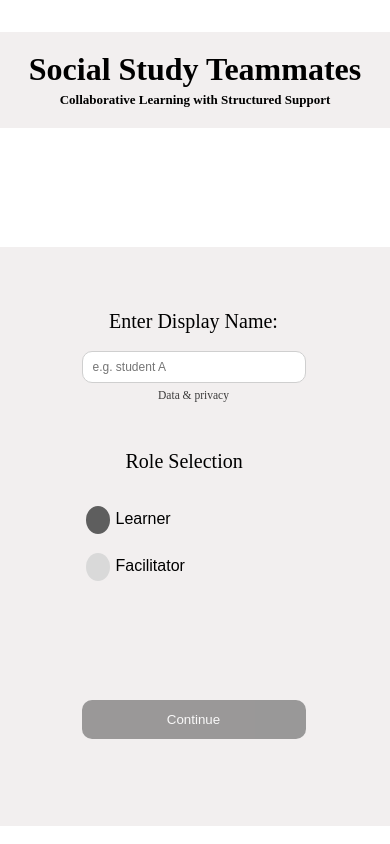
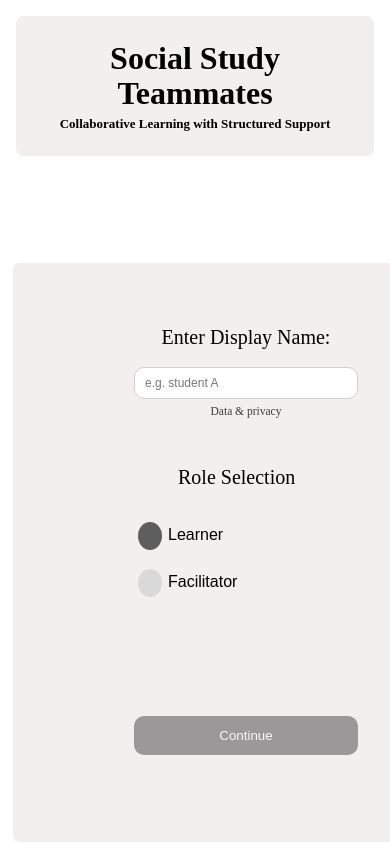
Before and after one commit to DavidCW2004/COMM2020_Project1_TeamProject, a React (Vite) app in the folder frontend/: page / in a window 390 px wide. Built offline with nearby package versions, Linux system fonts and the light colour scheme; no server answers.

Commit message:
made mobile optimisation

```diff
--- a/frontend/src/pages/ActivityWorkspacePage.tsx
+++ b/frontend/src/pages/ActivityWorkspacePage.tsx
@@ -308,13 +308,13 @@ export default function ActivityWorkspacePage() {
                     </div>
                 </div>
 
-                <div className={styles.membersListParent} style={{ display: "flex", flexDirection: "column" }}>
+                <div className={styles.chatCard} >
                     <div className={styles.membersHeading}>Prompt</div>
-                    <div style={{ padding: 12, opacity: 0.9 }}>
+                    <div className={styles.promptText}>
                         {activity?.phase_prompt ?? "Waiting…"}
                     </div>
 
-                    <div style={{ flex: 1, overflowY: "auto", padding: 12 }}>
+                    <div className={styles.messagesScroll}>
                         {loading && <div>Loading…</div>}
                         {error && <div style={{ color: "crimson" }}>{error}</div>}
                         {!loading && messages.length === 0 && <div>No messages yet.</div>}
@@ -419,7 +419,7 @@ export default function ActivityWorkspacePage() {
                         )}
                     </div>
 
-                    <div style={{ display: "flex", gap: 10, padding: 12 }}>
+                    <div className={styles.composerRow}>
                         {activity?.finished ? (
                             <>
                                 <button
--- a/frontend/src/pages/RoomDashboardPage.tsx
+++ b/frontend/src/pages/RoomDashboardPage.tsx
@@ -324,7 +324,7 @@ export default function RoomDashboardPage() {
                                         {room.selected_activity.name}
                                     </div>
 
-                                    <div style={{ display: "flex", gap: 10, marginTop: 12 }}>
+                                    <div style={{ display: "flex", gap: 10, marginTop: 12, justifyContent: "center" }}>
                                         <button
                                             className={styles.primaryButton}
                                             type="button"
--- a/frontend/src/styles/Login.module.css
+++ b/frontend/src/styles/Login.module.css
@@ -1,22 +1,27 @@
 .rectangleParent {
-    width: 463px;
-    height: 1024px;
+    width: 100%;
+    max-width: 463px;
+    min-height: calc(100dvh - 32px);
+    height: calc(100dvh - 32px);
     margin: 0 auto;
     position: relative;
-
+    flex: 1;
     display: flex;
     flex-direction: column;
-    align-items: center;
-    gap: 24px;
+    align-items: stretch;
+    gap: 16px;
+    min-height: 0;
 }
 
 .page {
+    min-height: 100dvh;
     min-height: 100vh;
     display: flex;
     justify-content: center;
-    align-items: center;
+    align-items: flex-start;
+    padding: 16px;
+}
 
-}
 
 .frameChild {
     position: absolute;
@@ -113,8 +118,10 @@
 
 .frameDiv {
     position: relative;
-    width: 466px;
-    height: 96px;
+    width: 100%;
+    max-width: 463px;
+    height: auto;
+    min-height: 140px;
     display: flex;
     flex-direction: column;
     align-items: center;
@@ -122,7 +129,7 @@
     padding: 14px 16px;
     gap: 6px;
     box-sizing: border-box;
-    margin-top: 32px;
+    margin-top: 0;
 }
 
 .rectangleDiv {
@@ -131,8 +138,8 @@
     left: 0px;
     border-radius: 7px;
     background-color: #f2efef;
-    width: 466px;
-    height: 96px;
+    width: 100%;
+    height: 100%;
     flex-shrink: 0;
     z-index: -1;
 }
@@ -248,17 +255,14 @@
 }
 
 .rooms {
-    position: absolute;
-    top: 10px;
-    left: 0px;
-    width: 463px;
-    height: 80px;
-    display: flex;
-    align-items: center;
-    justify-content: center;
-    font-size: 75px;
+    position: static;
+    width: 100%;
+    height: auto;
+    display: block;
+    text-align: center;
+    font-size: clamp(44px, 12vw, 75px);
     line-height: 1;
-    margin: 0;
+    margin: 8px 0 6px;
 }
 
 .buttonParent {
@@ -314,29 +318,31 @@
 }
 
 .membersListParent {
+    flex: 1;
     width: 100%;
-    height: 546px;
-    position: relative;
+    height: auto;
+    min-height: 0;
+    max-height: 55dvh;
+    display: flex;
+    flex-direction: column;
     border-radius: 6px;
     background-color: #f2efef;
-
-    display: flex;
-    flex-direction: column;
     overflow: hidden;
 }
 
 .membersHeading {
     text-align: center;
     font-weight: 600;
-    margin-bottom: 10px;
-    font-size: 35px;
+    margin: 12px 0 8px;
+
+    font-size: clamp(20px, 5vw, 35px);
 }
 
 .memberList {
     display: grid;
     gap: 4px;
     font-size: 20px;
-    margin-left: 20px;
+    margin-left: 0px;
 }
 
 .activityArea {
@@ -355,7 +361,7 @@
 }
 
 .primaryButton {
-    width: 100%;
+    max-width: 100%;
     height: 32px;
     border: none;
     border-radius: 2px;
@@ -409,7 +415,6 @@
     overflow: hidden;
 }
 
-/* Top controls row */
 .catalogueControls {
     display: flex;
     gap: 6px;
@@ -417,6 +422,11 @@
     background-color: #D9D9D9;
     padding: 12px;
     border-radius: 6px;
+    flex-wrap: wrap;
+}
+
+.catalogueControls>* {
+    min-width: 0;
 }
 
 .searchInput {
@@ -426,10 +436,11 @@
     border-radius: 6px;
     border: 1px solid #cfcfcf;
     outline: none;
+    max-width: 100%;
 }
 
 .filterSelect {
-    width: 140px;
+    max-width: 100%;
     height: 36px;
     padding: 0 10px;
     border-radius: 6px;
@@ -438,7 +449,10 @@
 }
 
 .membersContent {
-    transition: filter 160ms ease, opacity 160ms ease;
+    flex: 1;
+    overflow-y: auto;
+    -webkit-overflow-scrolling: touch;
+    padding: 12px;
 }
 
 .blurred {
@@ -469,9 +483,9 @@
 }
 
 .privacyNotice {
-  margin: 6px auto 0;
-  width: fit-content;
-  text-align: center;
+    margin: 6px auto 0;
+    width: fit-content;
+    text-align: center;
 }
 
 .privacySummary {
@@ -497,3 +511,37 @@
 .privacyNotice>summary::-webkit-details-marker {
     display: none;
 }
+
+.messagesScroll {
+    flex: 1;
+    min-height: 0;
+    overflow-y: auto;
+    -webkit-overflow-scrolling: touch;
+    padding: 12px;
+}
+
+.composerRow {
+    display: flex;
+    gap: 10px;
+    padding: 12px;
+    border-top: 1px solid #e0e0e0;
+}
+
+.composerRow>* {
+    min-width: 0;
+}
+
+.promptText {
+    padding: 12px;
+    opacity: 0.9;
+}
+
+.chatCard {
+    flex: 1;
+    min-height: 0;
+    display: flex;
+    flex-direction: column;
+    overflow: hidden;
+    border-radius: 6px;
+    background-color: #f2efef;
+}
--- a/frontend/src/styles/global.css
+++ b/frontend/src/styles/global.css
@@ -3,11 +3,13 @@ body {
     margin: 0;
     padding: 0;
     height: 100%;
-    overflow: hidden;
+    width: 100%;
+    overflow-x: hidden;
+    overflow-y: auto;
+    -webkit-overflow-scrolling: touch;
 }
-
-*,
-*::before,
-*::after {
-    box-sizing: border-box;
-}
+    *,
+    *::before,
+    *::after {
+        box-sizing: border-box;
+    }
```
Also changed, not shown: 1 other file (tests, documents, lock files or other folders).
